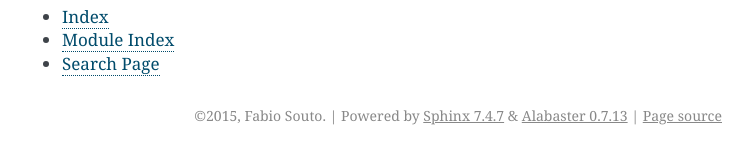
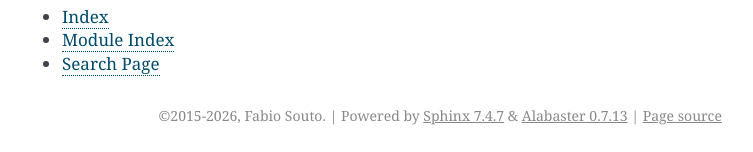
Before and after one commit to fasouto/webhdfspy, a Sphinx documentation site: the page built from docs/index.rst, in a window 1280 px wide. Shown: the part 1778-1930 px from the top of the page, without its empty margins (388-1141 px from the left). Built offline with Sphinx 7.4.7, drawn with Linux system fonts in a browser that asks for light colours.

Commit message:
Update copyright year in docs config

```diff
--- a/docs/conf.py
+++ b/docs/conf.py
@@ -50,9 +50,9 @@ source_suffix = '.rst'
 master_doc = 'index'
 
 # General information about the project.
-project = u'webhdfspy'
-copyright = u'2015, Fabio Souto'
-author = u'Fabio Souto'
+project = 'webhdfspy'
+copyright = '2015-2026, Fabio Souto'
+author = 'Fabio Souto'
 
 # The version info for the project you're documenting, acts as replacement for
 # |version| and |release|, also used in various other places throughout the
```
